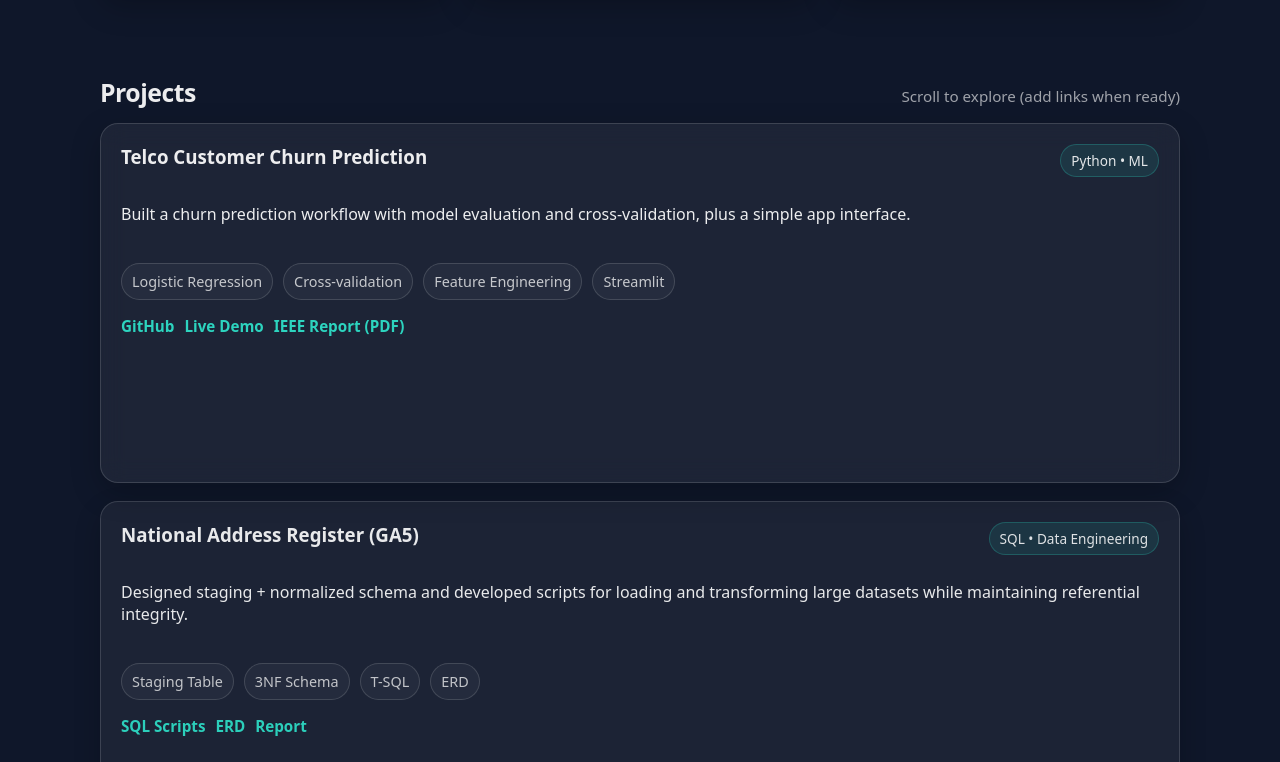
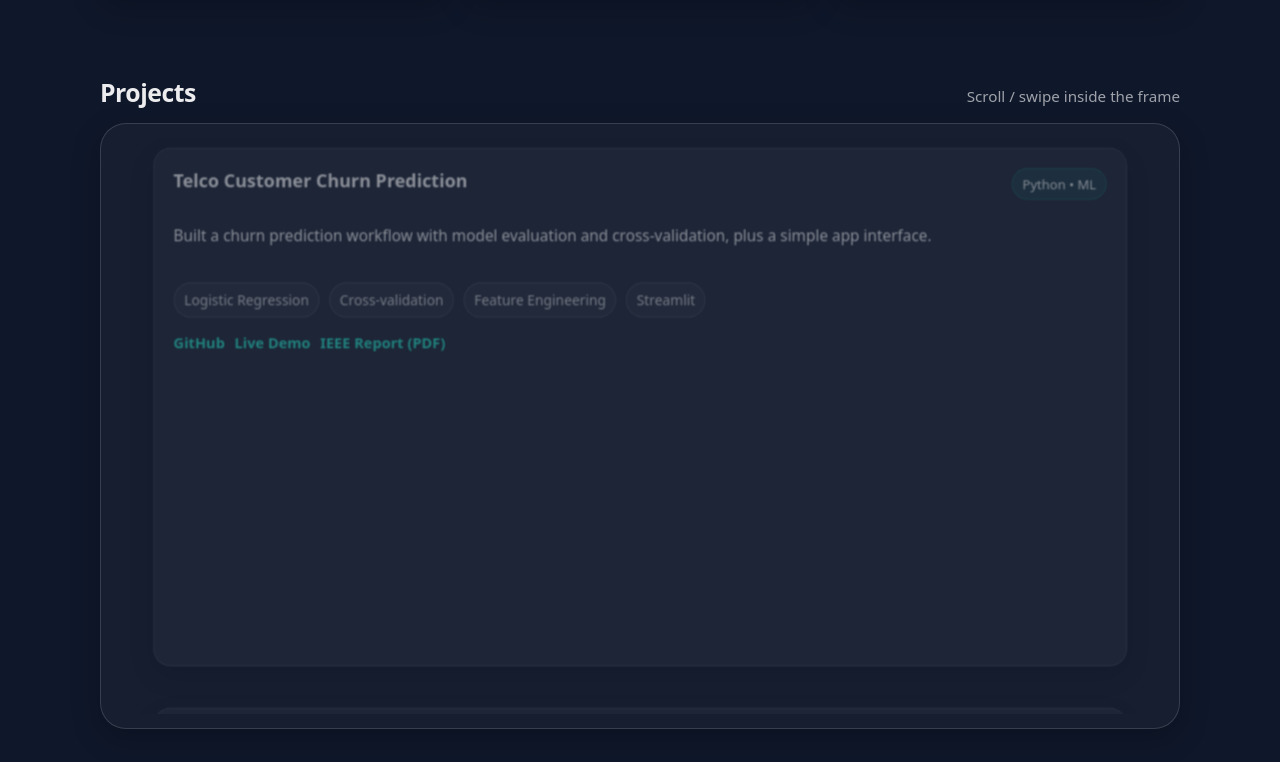
Before and after one commit to anamvakil/anamvakil.github.io, a plain HTML site: page index.html in a window 1280 px wide. Shown: the part 1211-1973 px from the top of the page. Drawn offline with Linux system fonts and the light colour scheme.

Commit message:
Update index.html

```diff
--- a/index.html
+++ b/index.html
@@ -445,51 +445,50 @@
     .mono{ font-family: ui-monospace, SFMono-Regular, Menlo, Monaco, Consolas, "Liberation Mono", "Courier New", monospace; }
 
         /* ===== Sticky Scroll Card Stack (Projects) ===== */
-    .projStack { padding-top: 24px; }
+        /* ===== Projects: Vertical Snap Slider (like your screenshot) ===== */
+    .projSlider { padding-top: 24px; }
 
-    .stackWrap{
-      --cardH: 360px;         /* card height */
-      --gap: 18px;            /* spacing between stacked cards */
-      --lift: 12px;           /* subtle lift per card */
-      position: relative;
-      padding-bottom: 40px;
+    .sliderFrame{
+      border: 1px solid var(--border);
+      border-radius: 26px;
+      background: rgba(255,255,255,0.03);
+      box-shadow: var(--shadow);
+      padding: 14px;
     }
 
-    .stackCard{
-      position: sticky;
-      top: 92px;              /* adjust if you have a fixed navbar */
-      height: var(--cardH);
-      display: grid;
-      align-items: stretch;
-      margin-bottom: var(--gap);
-      transform-origin: center top;
-      z-index: 1;
+    .slider{
+      height: min(72vh, 640px);          /* “laptop screen” height */
+      overflow-y: auto;
+      scroll-snap-type: y mandatory;
+      scroll-behavior: smooth;
+      -webkit-overflow-scrolling: touch;
+      border-radius: 18px;
+      padding: 8px;
     }
 
-    /* each card will be positioned/animated by JS via CSS variables */
-    .stackCard{
-      transform:
-        translateY(calc(var(--i) * var(--lift) * 1px))
-        scale(var(--s, 1));
-      opacity: var(--o, 1);
-      transition: transform 120ms linear, opacity 120ms linear;
+    .slide{
+      scroll-snap-align: start;
+      min-height: calc(min(72vh, 640px) - 16px);  /* fill the viewer */
+      display: grid;
+      align-items: center;
+      padding: 10px;
     }
 
-    /* make sure your existing .card styles still apply */
-    .stackCard .card{
+    .slide .card{
       height: 100%;
+      display: grid;
+      align-content: start;
     }
 
-    /* mobile: turn off sticky stack so it doesn't feel cramped */
-    @media (max-width: 820px){
-      .stackCard{
-        position: relative;
-        top: auto;
-        height: auto;
-        transform: none !important;
-        opacity: 1 !important;
+    /* Optional “video feel” */
+    .slide{
+      opacity: 0.55;
+      transform: scale(0.96);
+      transition: transform 220ms ease, opacity 220ms ease;
     }
-      .stackWrap{ padding-bottom: 0; }
+    .slide.isActive{
+      opacity: 1;
+      transform: scale(1);
     }
 
 
@@ -683,23 +682,24 @@
 
     <!-- PROJECTS -->
    <!-- PROJECTS (Sticky Scroll Card Stack) -->
-<section id="projects" class="projStack">
+<section id="projects" class="projSlider">
   <div class="sectionTitle">
     <h2>Projects</h2>
-    <div class="hint">Scroll to explore (add links when ready)</div>
+    <div class="hint">Scroll / swipe inside the frame</div>
   </div>
 
-  <div class="stackWrap" id="projStack">
-    <!-- 1) TELCO CHURN (FEATURED FIRST) -->
-    <article class="stackCard">
+  <div class="sliderFrame">
+    <div class="slider" id="projectSlider">
+
+      <!-- SLIDE 1 -->
+      <article class="slide">
         <div class="card proj">
+          <!-- your existing Telco card content here -->
           <div class="top">
             <h3>Telco Customer Churn Prediction</h3>
             <span class="badge">Python • ML</span>
           </div>
-        <p>
-          Built a churn prediction workflow with model evaluation and cross-validation, plus a simple app interface.
-        </p>
+          <p>Built a churn prediction workflow with model evaluation and cross-validation, plus a simple app interface.</p>
           <div class="tags">
             <span class="tag">Logistic Regression</span>
             <span class="tag">Cross-validation</span>
@@ -714,17 +714,15 @@
         </div>
       </article>
 
-    <!-- 2) GA5 NAR -->
-    <article class="stackCard">
+      <!-- SLIDE 2 -->
+      <article class="slide">
         <div class="card proj">
+          <!-- GA5 NAR -->
           <div class="top">
             <h3>National Address Register (GA5)</h3>
             <span class="badge">SQL • Data Engineering</span>
           </div>
-        <p>
-          Designed staging + normalized schema and developed scripts for loading and transforming large datasets
-          while maintaining referential integrity.
-        </p>
+          <p>Designed staging + normalized schema and developed scripts for loading and transforming large datasets while maintaining referential integrity.</p>
           <div class="tags">
             <span class="tag">Staging Table</span>
             <span class="tag">3NF Schema</span>
@@ -739,16 +737,14 @@
         </div>
       </article>
 
-    <!-- 3) POWER BI -->
-    <article class="stackCard">
+      <!-- SLIDE 3 -->
+      <article class="slide">
         <div class="card proj">
           <div class="top">
             <h3>Power BI Dashboard (Data Visualization)</h3>
             <span class="badge">Power BI • BI</span>
           </div>
-        <p>
-          Built an interactive Power BI dashboard with KPI cards, slicers, and trend visuals to support decision-ready insights.
-        </p>
+          <p>Built an interactive Power BI dashboard with KPI cards, slicers, and trend visuals to support decision-ready insights.</p>
           <div class="tags">
             <span class="tag">Power BI</span>
             <span class="tag">DAX</span>
@@ -763,16 +759,14 @@
         </div>
       </article>
 
-    <!-- 4) CRIME HOTSPOTS -->
-    <article class="stackCard">
+      <!-- SLIDE 4 -->
+      <article class="slide">
         <div class="card proj">
           <div class="top">
             <h3>Crime Hotspot Detection — Ottawa</h3>
             <span class="badge">Python • Analytics</span>
           </div>
-        <p>
-          Analyzed Ottawa crime incident data to identify geographic and time-based hotspots using EDA and visualization.
-        </p>
+          <p>Analyzed Ottawa crime incident data to identify geographic and time-based hotspots using EDA and visualization.</p>
           <div class="tags">
             <span class="tag">Pandas</span>
             <span class="tag">EDA</span>
@@ -787,16 +781,14 @@
         </div>
       </article>
 
-    <!-- 5) STAR SCHEMA -->
-    <article class="stackCard">
+      <!-- SLIDE 5 -->
+      <article class="slide">
         <div class="card proj">
           <div class="top">
             <h3>Employee Absenteeism Analysis (Star Schema)</h3>
             <span class="badge">SQL • Data Warehouse</span>
           </div>
-        <p>
-          Designed a multidimensional (star schema) model for absenteeism reporting, using fact and dimension tables for analytics-ready queries.
-        </p>
+          <p>Designed a multidimensional (star schema) model for absenteeism reporting, using fact and dimension tables for analytics-ready queries.</p>
           <div class="tags">
             <span class="tag">Star Schema</span>
             <span class="tag">Fact &amp; Dimensions</span>
@@ -810,9 +802,10 @@
           </div>
         </div>
       </article>
+
+    </div>
   </div>
 </section>
-
 
 
     <!-- EXPERIENCE -->
@@ -999,40 +992,22 @@
     }
 
     /* ===== Sticky Scroll Project Cards JS (ADD BELOW) ===== */
+<script>
+  // highlight the active slide (gives that smooth “UI demo” feel)
   (() => {
-    const wrap = document.getElementById("projStack");
-    if (!wrap) return;
+    const root = document.getElementById("projectSlider");
+    if (!root) return;
 
-    const cards = Array.from(wrap.querySelectorAll(".stackCard"));
-    cards.forEach((c, i) => c.style.setProperty("--i", i));
+    const slides = [...root.querySelectorAll(".slide")];
 
-    const prefersReduced = window.matchMedia("(prefers-reduced-motion: reduce)").matches;
+    const io = new IntersectionObserver((entries) => {
+      entries.forEach(e => {
+        if (e.isIntersecting) e.target.classList.add("isActive");
+        else e.target.classList.remove("isActive");
+      });
+    }, { root, threshold: 0.6 });
 
-    function clamp(v, a, b){ return Math.max(a, Math.min(b, v)); }
-
-    function update(){
-      if (prefersReduced) return;
-
-      const vh = window.innerHeight;
-      cards.forEach((card, i) => {
-        const r = card.getBoundingClientRect();
-
-        const start = vh * 0.55;
-        const end   = 90;
-        const t = clamp((start - r.top) / (start - end), 0, 1);
-
-        const scale = 1 - (i * 0.018) * t;
-        const opacity = 1 - (i * 0.06) * t;
-
-        card.style.setProperty("--s", scale.toFixed(3));
-        card.style.setProperty("--o", opacity.toFixed(3));
-        card.style.zIndex = String(100 - i);
-      });
-    }
-
-    update();
-    window.addEventListener("scroll", update, { passive: true });
-    window.addEventListener("resize", update);
+    slides.forEach(s => io.observe(s));
   })();
   </script>
 </body>
```
Lines whose indentation alone changed are shown as unchanged.
